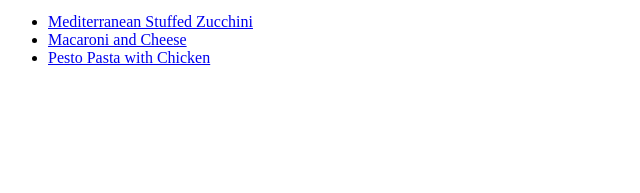
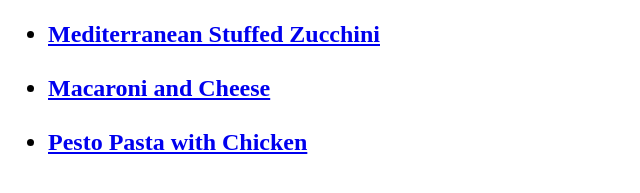
Before and after one commit to Mudinyika/odin-recipes, a plain HTML site: page index.html in a window 1280 px wide. Shown: the part 101-294 px from the top of the page, without its empty margins (0-640 px from the left). Drawn offline with Linux system fonts and the light colour scheme.

Commit message:
Layout improvements
Spaced out the links to each page and nested the links in h2 header tag to make them look better

```diff
--- a/index.html
+++ b/index.html
@@ -8,11 +8,12 @@
 <body>
     <h1>Odin Recipes</h1>
     <img src="recipes/images/cucumbersalad.jpg" alt="Cucumber Salad" height="600" width="600">
-
+ <h2>
     <ul>
-        <li><a href="recipes/mediterranean-stuffed-zucchini.html">Mediterranean Stuffed Zucchini</a></li>
-        <li><a href="recipes/macaroni-and-cheese.html">Macaroni and Cheese</a></li>
-        <li><a href="recipes/pesto-pasta-with-chicken.html">Pesto Pasta with Chicken</a></li>
+        <li><a href="recipes/mediterranean-stuffed-zucchini.html">Mediterranean Stuffed Zucchini</a></li><br>
+        <li><a href="recipes/macaroni-and-cheese.html">Macaroni and Cheese</a></li><br>
+        <li><a href="recipes/pesto-pasta-with-chicken.html">Pesto Pasta with Chicken</a></li><br>
     </ul>
+</h2>
 </body>
 </html>
```
